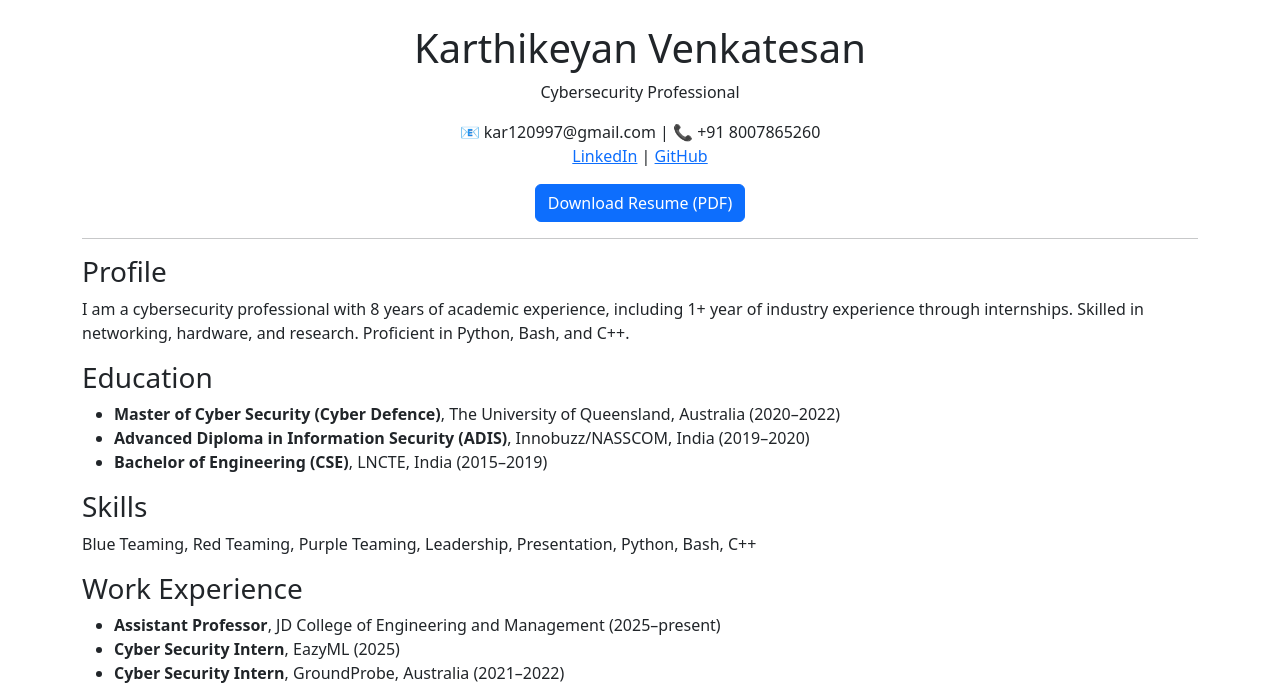
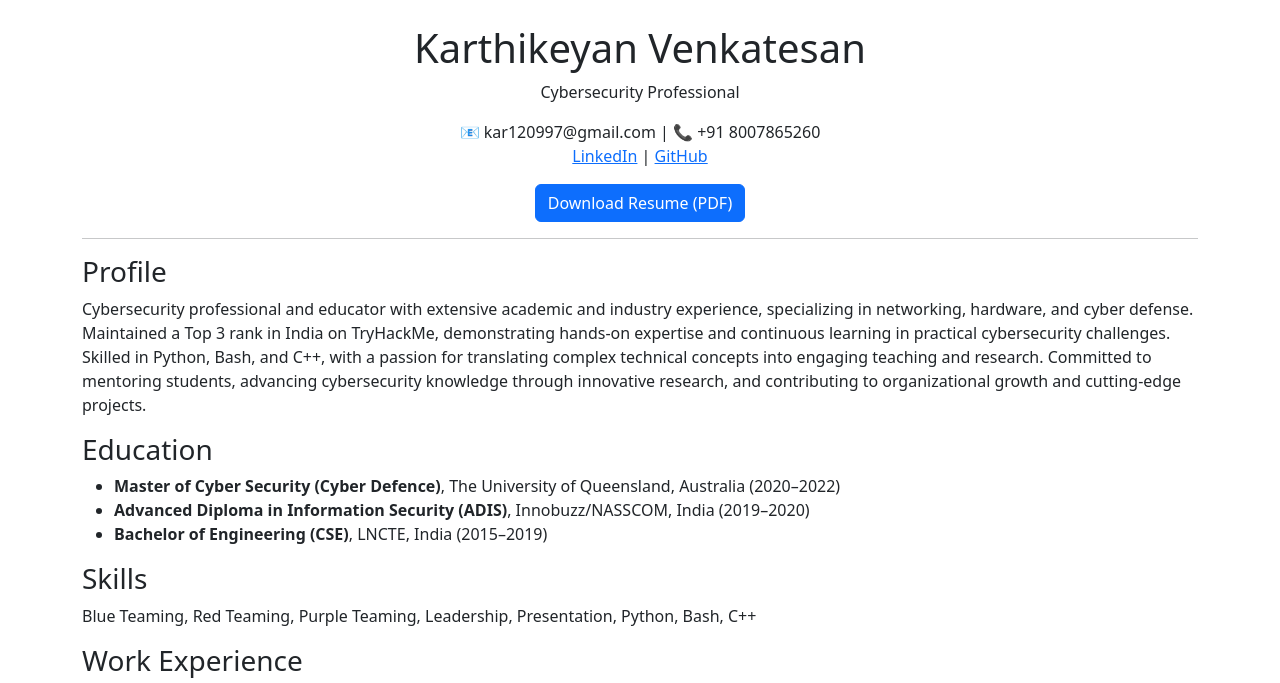
Before and after one commit to vkarthikeyan12/resume-flask, a Flask app: page / in a window 1280 px wide. Shown: the top 683 px of the page. Run offline with Flask 3, Linux system fonts and the light colour scheme.

Commit message:
Update resume.html

```diff
--- a/templates/resume.html
+++ b/templates/resume.html
@@ -22,8 +22,7 @@
   <hr>
 
   <h3>Profile</h3>
-  <p>I am a cybersecurity professional with 8 years of academic experience, including 1+ year of industry experience through internships. Skilled in networking, hardware, and research. Proficient in Python, Bash, and C++.</p>
-
+  <p>Cybersecurity professional and educator with extensive academic and industry experience, specializing in networking, hardware, and cyber defense. Maintained a Top 3 rank in India on TryHackMe, demonstrating hands-on expertise and continuous learning in practical cybersecurity challenges. Skilled in Python, Bash, and C++, with a passion for translating complex technical concepts into engaging teaching and research. Committed to mentoring students, advancing cybersecurity knowledge through innovative research, and contributing to organizational growth and cutting-edge projects.</p>
   <h3>Education</h3>
   <ul>
     <li><b>Master of Cyber Security (Cyber Defence)</b>, The University of Queensland, Australia (2020–2022)</li>
```
